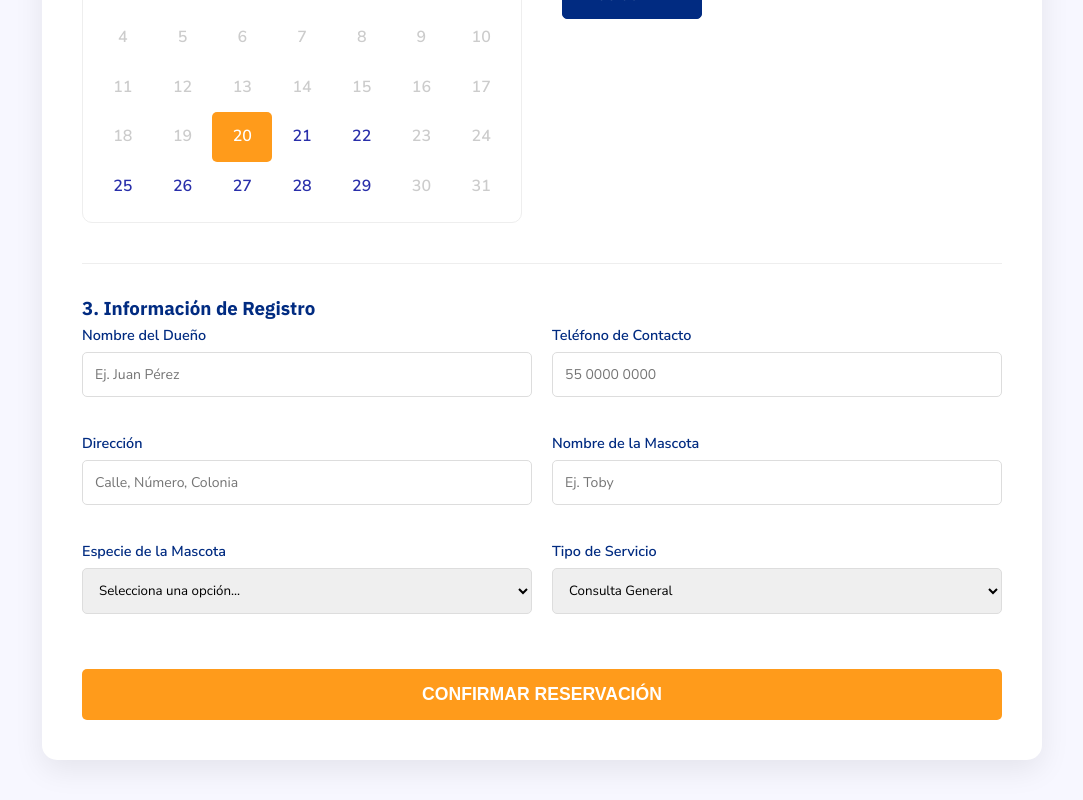
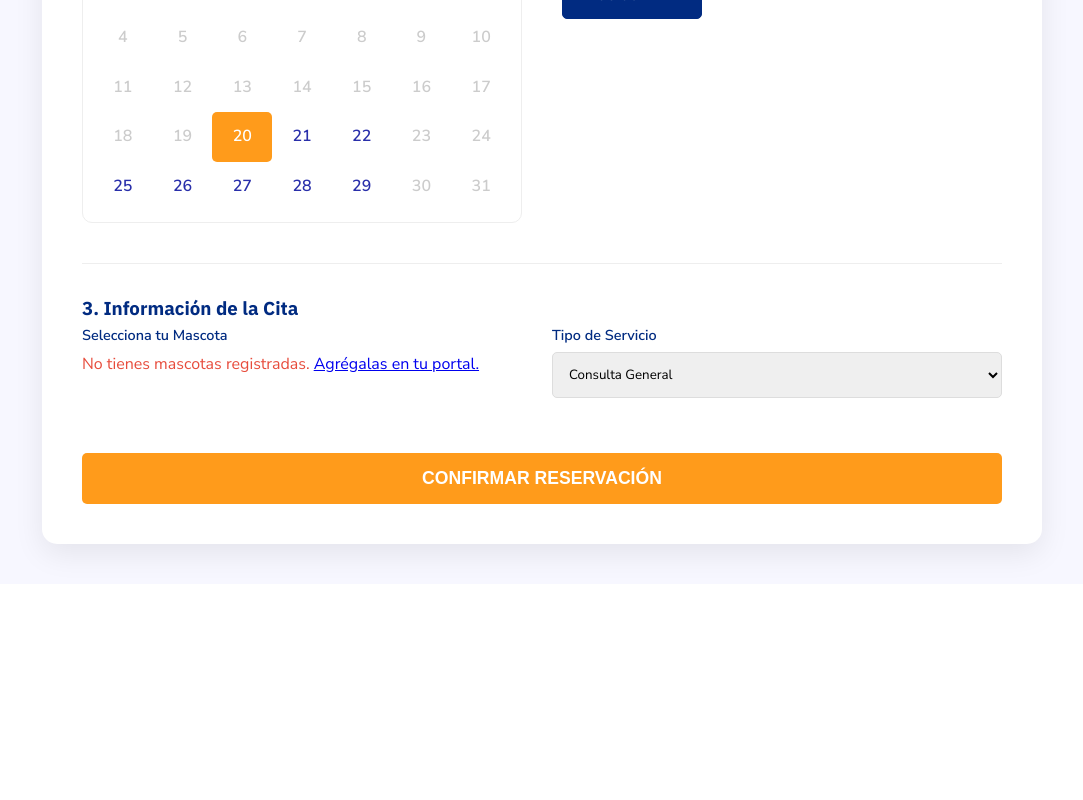
Before and after one commit to Jaely19/Patitas-Sanas, a React (Vite) app in the folder frontend/: page /agendar-cita in a window 1280 px wide. Shown: the part 434-1234 px from the top of the page, without its empty margins (98-1181 px from the left). After the commit the page ends 1018 px from the top, so only its background shows below. Built offline with nearby package versions, Linux system fonts and the light colour scheme.

Commit message:
Update AgendarCita.jsx

```diff
--- a/frontend/src/pages/AgendarCita.jsx
+++ b/frontend/src/pages/AgendarCita.jsx
@@ -1,67 +1,71 @@
-import { useState } from 'react';
+import { useState, useEffect } from 'react';
 import { useNavigate, Link } from 'react-router-dom';
-import { supabase } from '../supabase'; // Conexión a la nube
+import { supabase } from '../supabase';
 import './AgendarCita.css';
 
 function AgendarCita() {
   const navigate = useNavigate();
 
-  // 1. Fechas
   const fechaActual = new Date();
   const mesActual = fechaActual.getMonth();
   const anioActual = fechaActual.getFullYear();
   const hoy = fechaActual.getDate();
+  const meses = ['Enero','Febrero','Marzo','Abril','Mayo','Junio','Julio','Agosto','Septiembre','Octubre','Noviembre','Diciembre'];
 
-  const meses = ['Enero', 'Febrero', 'Marzo', 'Abril', 'Mayo', 'Junio', 'Julio', 'Agosto', 'Septiembre', 'Octubre', 'Noviembre', 'Diciembre'];
-
-  // Estados de selección
   const [diaSeleccionado, setDiaSeleccionado] = useState(hoy);
   const [horaSeleccionada, setHoraSeleccionada] = useState('06:00 PM');
-
-  // Estados del formulario
-  const [nombreDueño, setNombreDueño] = useState('');
-  const [telefono, setTelefono] = useState('');
-  const [direccion, setDirección] = useState('');
-  const [nombreMascota, setNombreMascota] = useState('');
-  const [especie, setEspecie] = useState('');
   const [servicio, setServicio] = useState('Consulta General');
-
-  // Estado de carga
   const [guardando, setGuardando] = useState(false);
 
-  // FUNCIÓN MÁGICA: GUARDAR EN LA BASE DE DATOS
+  // Datos del cliente logueado
+  const [clienteId, setClienteId] = useState(null);
+  const [misMascotas, setMisMascotas] = useState([]);
+  const [mascotaSeleccionada, setMascotaSeleccionada] = useState('');
+
+  useEffect(() => {
+    obtenerClienteLogueado();
+  }, []);
+
+  const obtenerClienteLogueado = async () => {
+    try {
+      const { data: { session } } = await supabase.auth.getSession();
+      if (!session) return;
+
+      const { data: cliente, error } = await supabase
+        .from('clientes')
+        .select('id_cliente')
+        .eq('email', session.user.email)
+        .single();
+
+      if (error) throw error;
+
+      setClienteId(cliente.id_cliente);
+
+      // Cargar solo las mascotas de este cliente
+      const { data: mascotas, error: errorMascotas } = await supabase
+        .from('mascotas')
+        .select('id_mascota, nombre, especie')
+        .eq('id_cliente', cliente.id_cliente);
+
+      if (errorMascotas) throw errorMascotas;
+      setMisMascotas(mascotas || []);
+      if (mascotas && mascotas.length > 0) {
+        setMascotaSeleccionada(mascotas[0].id_mascota);
+      }
+    } catch (error) {
+      console.error("Error al obtener cliente:", error.message);
+    }
+  };
+
   const guardarRegistroCita = async (e) => {
     e.preventDefault();
+    if (!mascotaSeleccionada) {
+      alert('Por favor selecciona una mascota.');
+      return;
+    }
     setGuardando(true);
 
     try {
-      // PASO 1: Guardar al Dueño
-      const { data: clienteInsertado, error: errorCliente } = await supabase
-        .from('clientes')
-        .insert([{
-          nombre_completo: nombreDueño,
-          telefono: telefono,
-          direccion: direccion
-        }])
-        .select()
-        .single();
-
-      if (errorCliente) throw errorCliente;
-
-      // PASO 2: Guardar a la Mascota amarrada al Dueño
-      const { data: mascotaInsertada, error: errorMascota } = await supabase
-        .from('mascotas')
-        .insert([{
-          nombre: nombreMascota,
-          especie: especie,
-          id_cliente: clienteInsertado.id_cliente
-        }])
-        .select()
-        .single();
-
-      if (errorMascota) throw errorMascota;
-
-      // Convertir formato de hora (Ej: 04:00 PM a 16:00:00) para PostgreSQL
       let [time, modifier] = horaSeleccionada.split(' ');
       let [hours, minutes] = time.split(':');
       if (hours === '12') hours = '00';
@@ -71,25 +75,21 @@ function AgendarCita() {
       const diaFormateado = String(diaSeleccionado).padStart(2, '0');
       const timestampCita = `${anioActual}-${mesFormateado}-${diaFormateado}T${hours}:${minutes}:00-06:00`;
 
-      // PASO 3: Guardar la Cita amarrada a la Mascota y al Doctor #1
-      const { error: errorCita } = await supabase
+      const { error } = await supabase
         .from('citas')
         .insert([{
           fecha_hora: timestampCita,
           motivo: servicio,
-          id_mascota: mascotaInsertada.id_mascota,
+          id_mascota: mascotaSeleccionada,
           id_veterinario: 1
         }]);
 
-      if (errorCita) throw errorCita;
+      if (error) throw error;
 
-      // ÉXITO: Mensaje nuevo y envío al Portal del Cliente
-      alert(`¡Cita Agendada y Guardada en la Nube!\n\nPaciente: ${nombreMascota}\nFecha: ${diaSeleccionado} de ${meses[mesActual]} a las ${horaSeleccionada}`);
+      alert(`¡Cita agendada con éxito!\nFecha: ${diaSeleccionado} de ${meses[mesActual]} a las ${horaSeleccionada}`);
       navigate('/portal-cliente');
-
     } catch (err) {
-      alert('Hubo un error al guardar la reservación. Revisa la consola.');
-      console.error('Detalle del error:', err.message);
+      alert('Error al guardar la cita: ' + err.message);
     } finally {
       setGuardando(false);
     }
@@ -104,22 +104,16 @@ function AgendarCita() {
     for (let i = 0; i < espaciosVacios; i++) {
       dias.push(<div key={`empty-${i}`} className="day empty"></div>);
     }
-
     for (let i = 1; i <= diasTotalesDelMes; i++) {
       const fechaIteracion = new Date(anioActual, mesActual, i);
       const diaSemana = fechaIteracion.getDay();
       const esFinDeSemana = diaSemana === 0 || diaSemana === 6;
       const esPasado = i < hoy;
-
       const isDisabled = esFinDeSemana || esPasado;
       const isSelected = diaSeleccionado === i;
-
       dias.push(
-        <div
-          key={i}
-          className={`day ${isDisabled ? 'disabled' : ''} ${isSelected ? 'selected' : ''}`}
-          onClick={() => !isDisabled && setDiaSeleccionado(i)}
-        >
+        <div key={i} className={`day ${isDisabled ? 'disabled' : ''} ${isSelected ? 'selected' : ''}`}
+          onClick={() => !isDisabled && setDiaSeleccionado(i)}>
           {i}
         </div>
       );
@@ -164,11 +158,8 @@ function AgendarCita() {
               <h3>2. Horarios Disponibles</h3>
               <div className="time-slots">
                 {horarios.map(hora => (
-                  <div
-                    key={hora}
-                    className={`slot ${horaSeleccionada === hora ? 'selected' : ''}`}
-                    onClick={() => setHoraSeleccionada(hora)}
-                  >
+                  <div key={hora} className={`slot ${horaSeleccionada === hora ? 'selected' : ''}`}
+                    onClick={() => setHoraSeleccionada(hora)}>
                     {hora}
                   </div>
                 ))}
@@ -177,34 +168,25 @@ function AgendarCita() {
           </div>
 
           <div className="form-section">
-            <h3>3. Información de Registro</h3>
+            <h3>3. Información de la Cita</h3>
             <form className="form-grid" onSubmit={guardarRegistroCita}>
+
+              {/* Selector de mascota — solo las del cliente logueado */}
               <div className="input-group">
-                <label>Nombre del Dueño</label>
-                <input type="text" placeholder="Ej. Juan Pérez" value={nombreDueño} onChange={e => setNombreDueño(e.target.value)} required />
+                <label>Selecciona tu Mascota</label>
+                {misMascotas.length === 0 ? (
+                  <p style={{ color: '#e74c3c' }}>No tienes mascotas registradas. <Link to="/portal-cliente">Agrégalas en tu portal.</Link></p>
+                ) : (
+                  <select value={mascotaSeleccionada} onChange={e => setMascotaSeleccionada(e.target.value)} required>
+                    {misMascotas.map(m => (
+                      <option key={m.id_mascota} value={m.id_mascota}>
+                        {m.nombre} ({m.especie})
+                      </option>
+                    ))}
+                  </select>
+                )}
               </div>
-              <div className="input-group">
-                <label>Teléfono de Contacto</label>
-                <input type="tel" placeholder="55 0000 0000" value={telefono} onChange={e => setTelefono(e.target.value)} required />
-              </div>
-              <div className="input-group">
-                <label>Dirección</label>
-                <input type="text" placeholder="Calle, Número, Colonia" value={direccion} onChange={e => setDirección(e.target.value)} required />
-              </div>
-              <div className="input-group">
-                <label>Nombre de la Mascota</label>
-                <input type="text" placeholder="Ej. Toby" value={nombreMascota} onChange={e => setNombreMascota(e.target.value)} required />
-              </div>
-              <div className="input-group">
-                <label>Especie de la Mascota</label>
-                <select value={especie} onChange={e => setEspecie(e.target.value)} required>
-                  <option value="" disabled>Selecciona una opción...</option>
-                  <option value="Perro">Perro (Canino)</option>
-                  <option value="Gato">Gato (Felino)</option>
-                  <option value="Ave">Ave</option>
-                  <option value="Roedor">Roedor</option>
-                </select>
-              </div>
+
               <div className="input-group">
                 <label>Tipo de Servicio</label>
                 <select value={servicio} onChange={e => setServicio(e.target.value)}>
@@ -215,7 +197,7 @@ function AgendarCita() {
                 </select>
               </div>
 
-              <button type="submit" className="btn-confirm" disabled={guardando}>
+              <button type="submit" className="btn-confirm" disabled={guardando || misMascotas.length === 0}>
                 {guardando ? 'Guardando en la Nube...' : 'Confirmar Reservación'}
               </button>
             </form>
```
